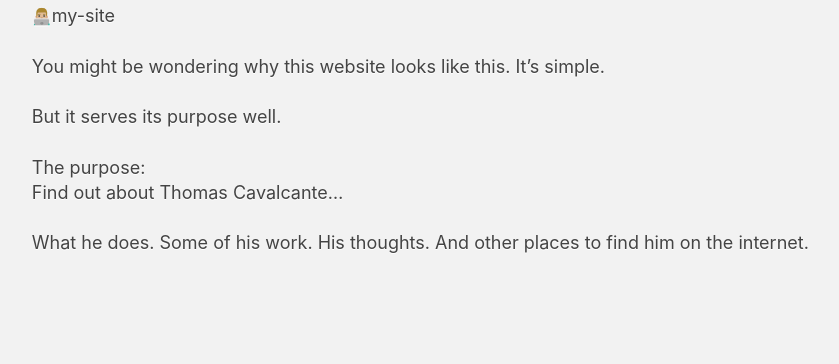
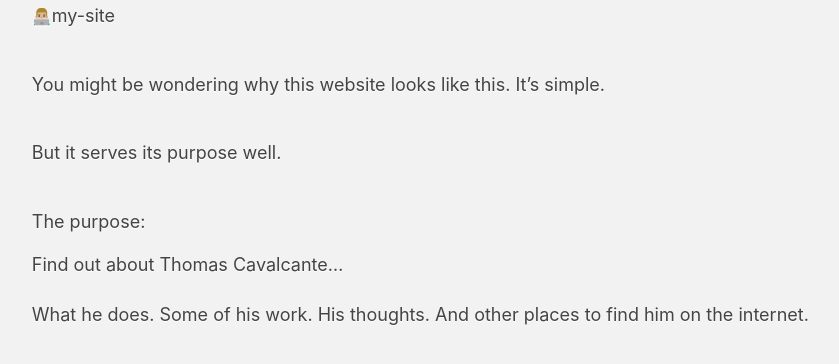
Before and after one commit to tpcav/my-website, a plain HTML site: page index.html in a window 1280 px wide. Shown: the part 100-464 px from the top of the page, without its empty margins (141-980 px from the left). Drawn offline with Linux system fonts and the light colour scheme.

```diff
--- a/index.html
+++ b/index.html
@@ -21,11 +21,11 @@
 <p class="p1"><span class="s1">Tom Cav’s Website</span></p>
 <p class="p2"><span class="s2">👨🏼‍💻</span><span class="s3">my-site</span></p>
 <p class="p3"><span class="s3"></span><br></p>
-<p class="p2"><span class="s4">You might be wondering why this website looks like this. It’s simple.</span></p>
+<p class="p4"><span class="s4">You might be wondering why this website looks like this. It’s simple.</span></p>
 <p class="p3"><span class="s3"></span><br></p>
 <p class="p2"><span class="s3">But it serves its purpose well.<span class="Apple-converted-space"> </span></span></p>
-<p class="p3"><span class="s4"></span><br></p>
-<p class="p2"><span class="s4">The purpose:<span class="Apple-converted-space"> </span></span></p>
+<p class="p3"><span class="s5"></span><br></p>
+<p class="p4"><span class="s4">The purpose:<span class="Apple-converted-space"> </span></span></p>
 <p class="p2"><span class="s3">Find out about Thomas Cavalcante…</span></p>
 <p class="p3"><span class="s3"></span><br></p>
 <p class="p2"><span class="s3">What he does. Some of his work. His thoughts. And other places to find him on the internet.</span></p>
```
